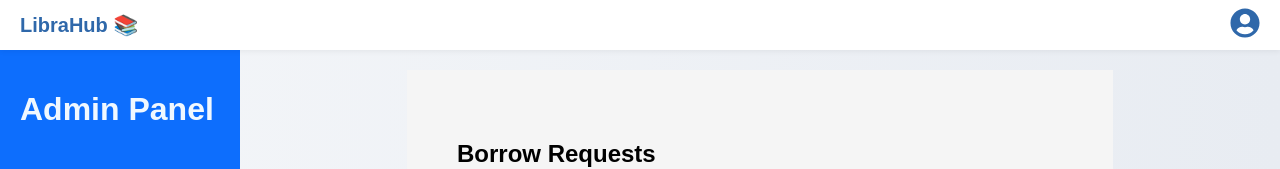
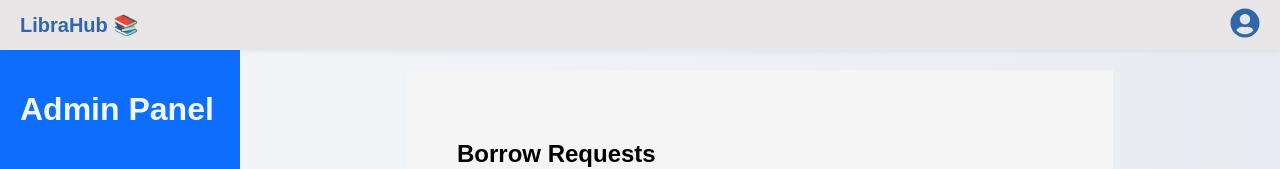
Before and after one commit to laylaasamiir/LibraHub, a React (Create React App) app in the folder librahub/: page /AdminRqu in a window 1280 px wide. Shown: the top 169 px of the page. Built offline with nearby package versions, Linux system fonts and the light colour scheme; no server answers; the database is empty.

Commit message:
Update Layout.css

```diff
--- a/librahub/src/components/Layout.css
+++ b/librahub/src/components/Layout.css
@@ -5,7 +5,7 @@
     left: 0;
     width: 100%;
     height: 50px;
-    background: #fff;
+    background: #e8e6e6;
     display: flex;
     justify-content: space-between;
     align-items: center;
```
